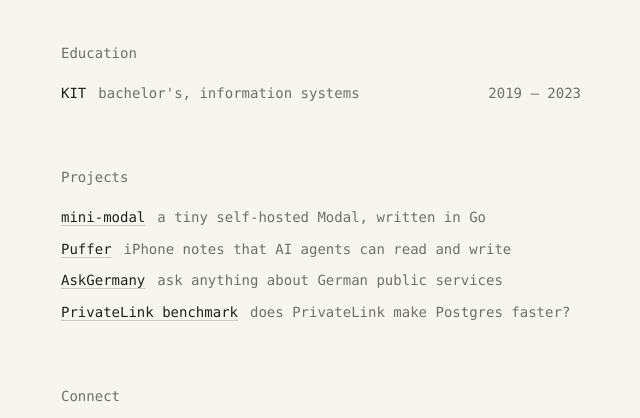
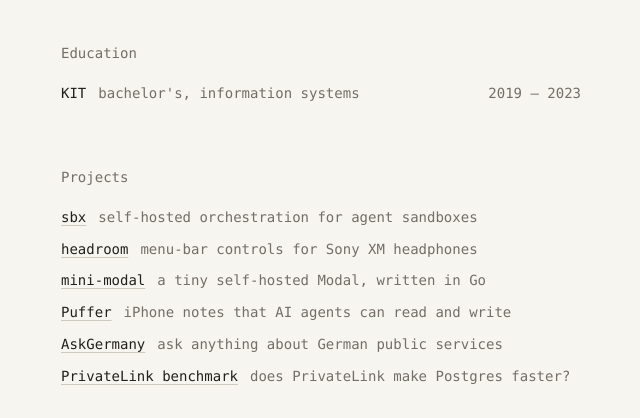
Before and after one commit to Batuhan1999/batuhancakir-portfolio, a website: page site/index.html in a window 1280 px wide. Shown: the part 599-1017 px from the top of the page, without its empty margins (319-959 px from the left). Drawn offline with Linux system fonts and the light colour scheme.

Commit message:
Add sbx and headroom to projects
Co-Authored-By: Claude Opus 5.5 <noreply@anthropic.com>

```diff
--- a/site/index.html
+++ b/site/index.html
@@ -81,6 +81,14 @@
         <h2 id="projects">Projects</h2>
         <ul>
           <li>
+            <a class="name" href="https://github.com/Batuhan1999/sbx">sbx</a>
+            <span class="desc">self-hosted orchestration for agent sandboxes</span>
+          </li>
+          <li>
+            <a class="name" href="https://github.com/Batuhan1999/headroom">headroom</a>
+            <span class="desc">menu-bar controls for Sony XM headphones</span>
+          </li>
+          <li>
             <a class="name" href="https://github.com/Batuhan1999/mini-modal">mini-modal</a>
             <span class="desc">a tiny self-hosted Modal, written in Go</span>
           </li>
```
